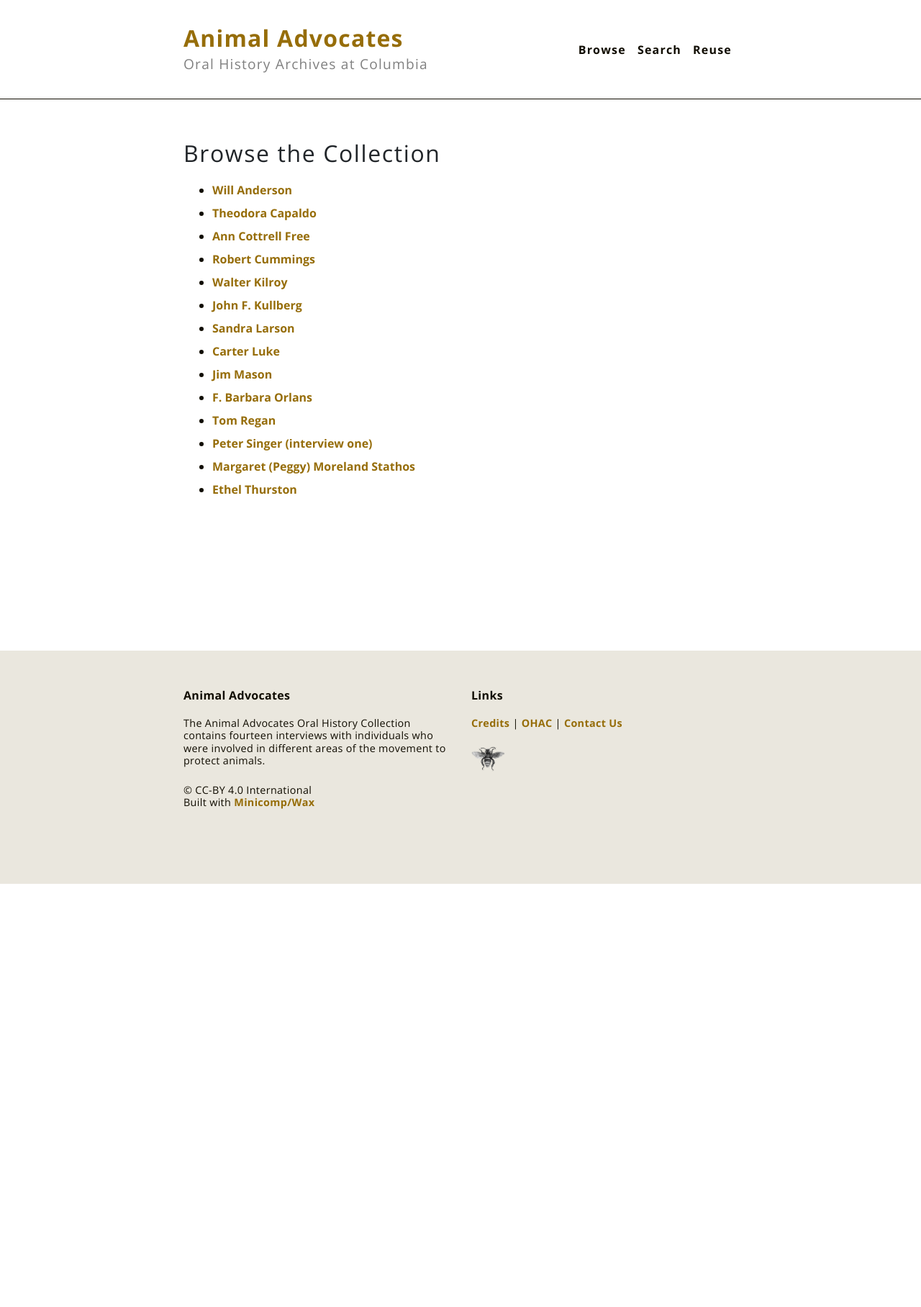
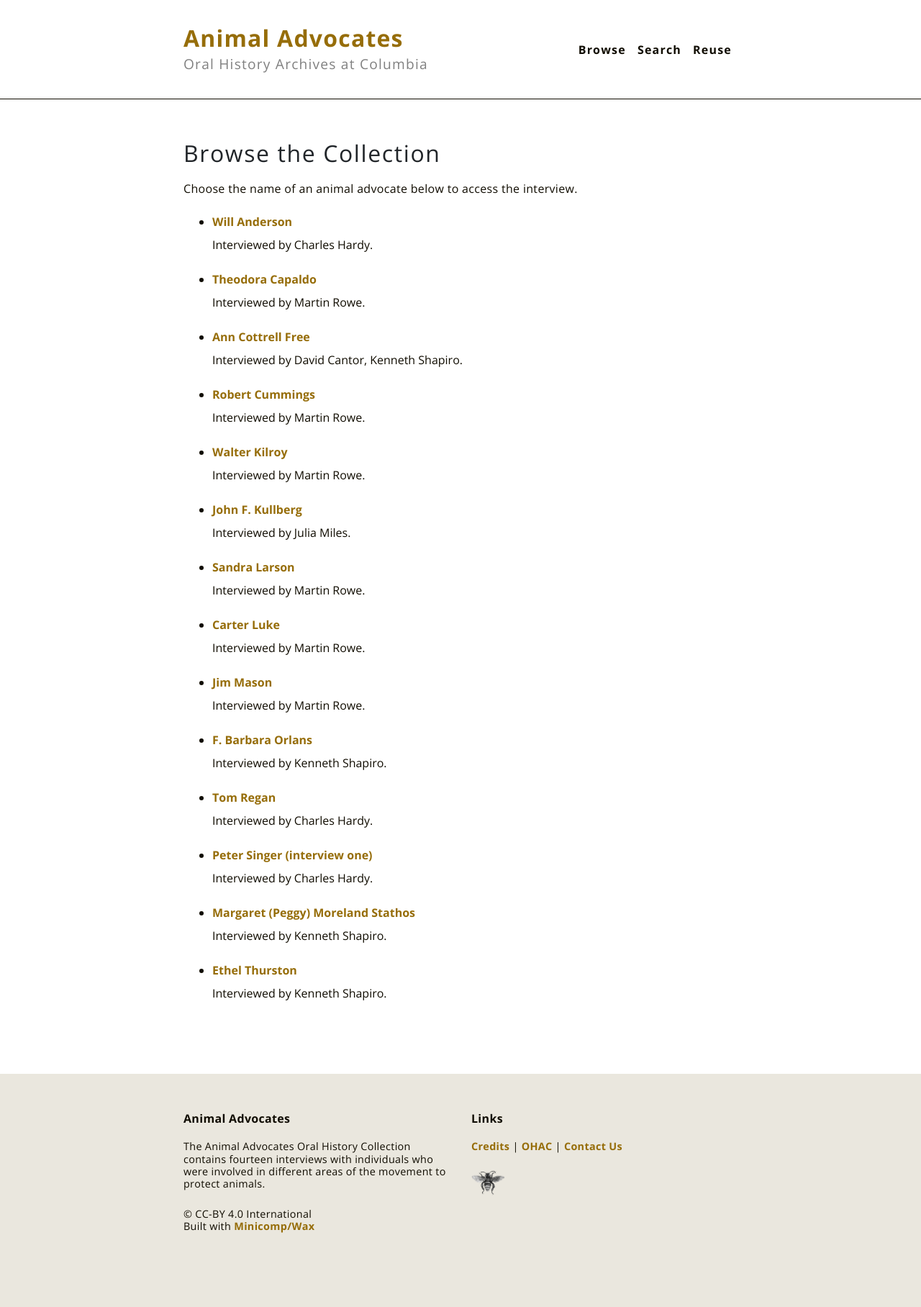
Before and after one commit to animaladvocates/animaladvocates.github.io, a Jekyll site: the page built from pages/collection.md, in a window 1280 px wide. Shown: the whole page at 72% size. Built offline with Jekyll 4.4.1, drawn with Linux system fonts in a browser that asks for light colours; before the commit the page ends 1228 px from its top, so only the background shows below that.

Commit message:
polished browse page

```diff
--- a/_includes/parallax_image.html
+++ b/_includes/parallax_image.html
@@ -15,7 +15,7 @@
 {%- endcapture -%}
 
 <div class='wax-parallax full-width {% if page.banner %}top-banner{% else %}inline-parallax{% endif %}'>
-  <div class='parallax-image' style='background-image: url("{{site.baseurl}}/img/eagle.jpg"); background-position: 0% 25%'></div>
+  <div class='parallax-image' style='background-image: url("{{site.baseurl}}/img/eagle.jpg"); background-position: 0% 15%'></div>
 
   {% if item.label %}
   <div class='parallax-caption'>
--- a/_sass/_wax.scss
+++ b/_sass/_wax.scss
@@ -324,6 +324,10 @@ content section
   }
 }
 
+.browse-items {
+    margin-bottom: 1rem;
+  }
+
 /*
 
 item pages (iiif + metadata)
--- a/pages/collection.md
+++ b/pages/collection.md
@@ -4,8 +4,10 @@ title: Browse the Collection
 permalink: /collection/
 ---
 
+<p>Choose the name of an animal advocate below to access the interview.</p>
+
 <ul>
     {% for item in site.advocates %}
-        <li><a href="{{ site.baseurl }}/advocates/{{ item.pid }}/">{{ item.label }}</a></li>
+        <li class="browse-items"><a href="{{ site.baseurl }}/advocates/{{ item.pid }}/">{{ item.label }}</a><br><span class="browse-byline">Interviewed by {{item.interviewer}}.</span></li>
     {% endfor %}
 </ul>
```
